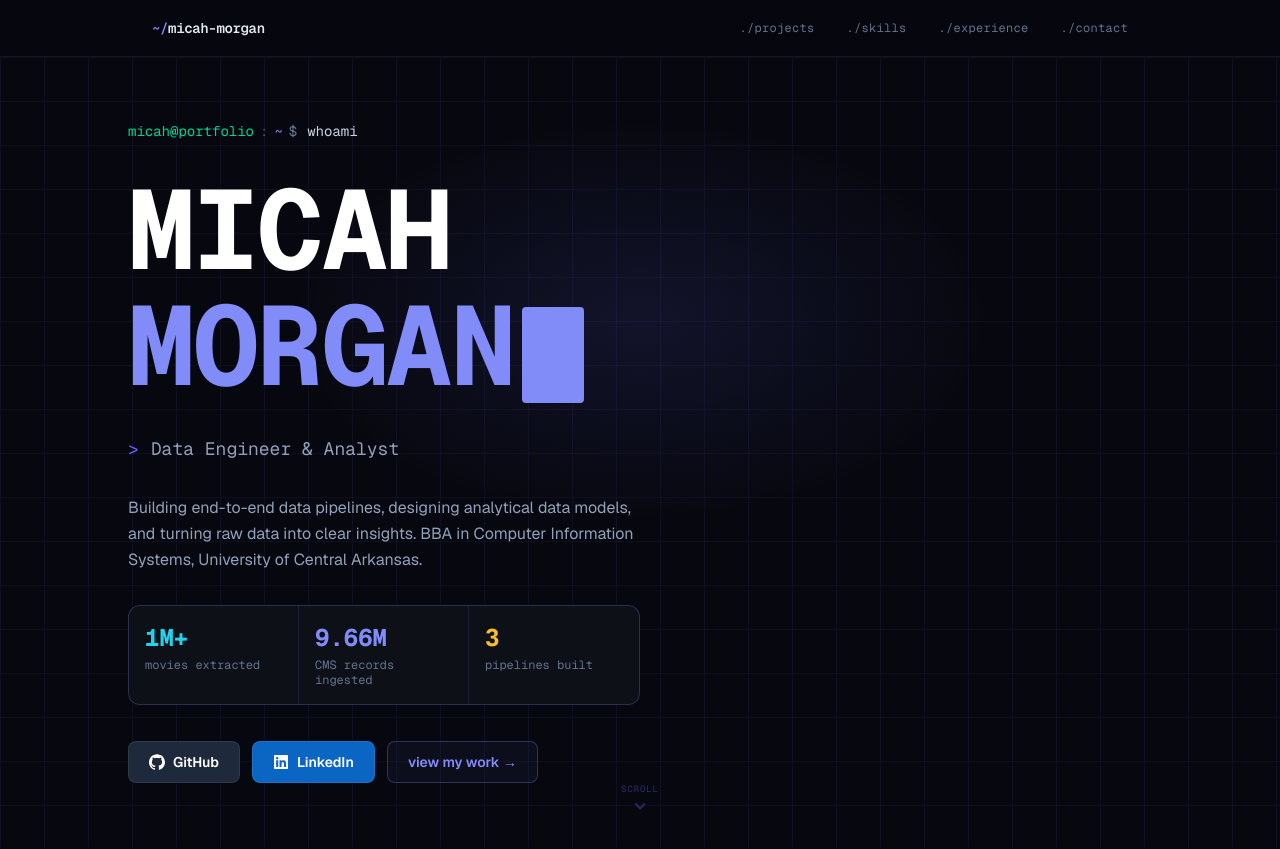
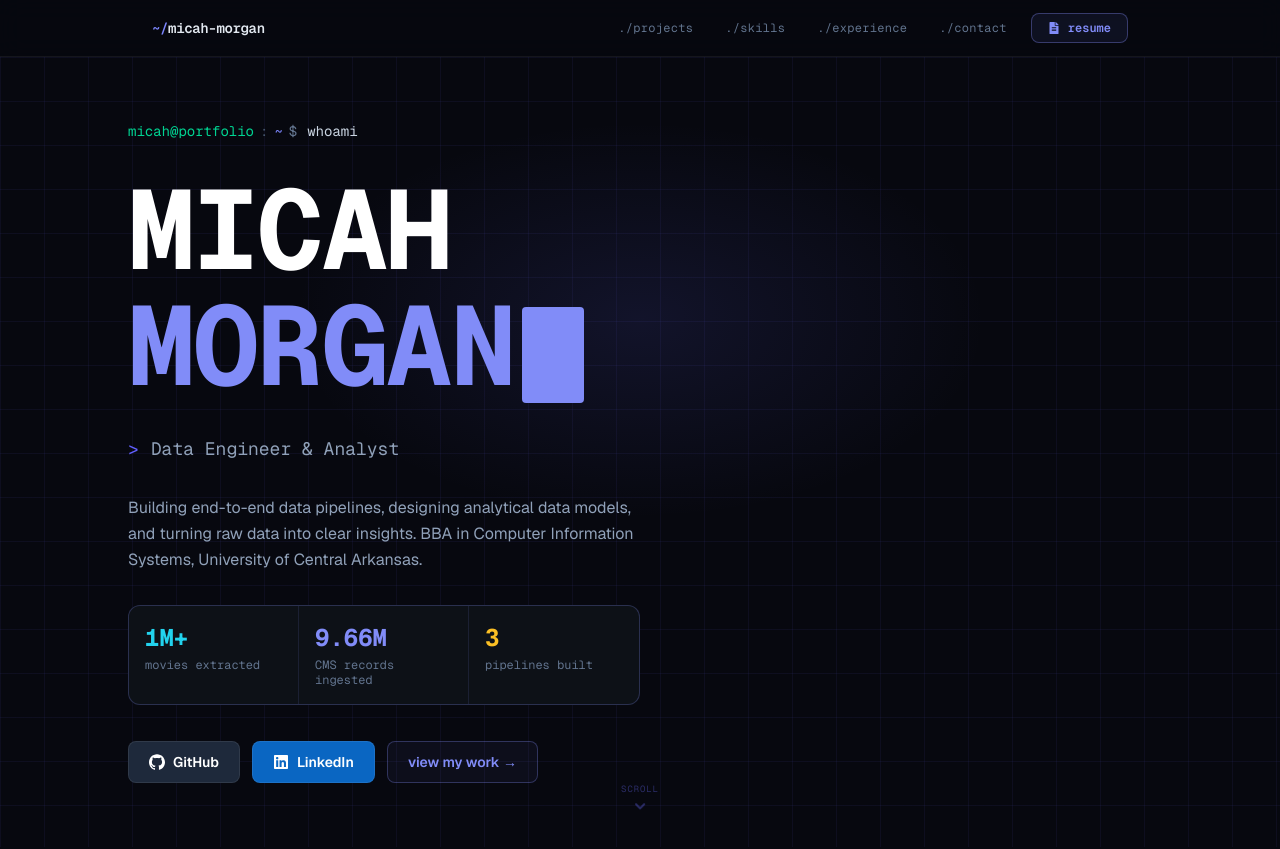
Before and after one commit to morganmicah200/Portfolio-Website, a Next.js app: page / in a window 1280 px wide. Shown: the top 849 px of the page. Built offline with nearby package versions, Linux system fonts and the light colour scheme.

Commit message:
Add resume PDF and header download button

```diff
--- a/app/components/Header.tsx
+++ b/app/components/Header.tsx
@@ -1,6 +1,7 @@
 "use client";
 
 import { useState } from "react";
+import { FaFileAlt } from "react-icons/fa";
 
 const navLinks = [
   { label: "projects", href: "#projects" },
@@ -26,7 +27,8 @@ export default function Header() {
         </span>
 
         {/* Desktop nav */}
-        <nav className="hidden md:flex items-center gap-8">
+        <div className="hidden md:flex items-center gap-6">
+          <nav className="flex items-center gap-8">
             {navLinks.map((link) => (
               <a
                 key={link.href}
@@ -37,6 +39,29 @@ export default function Header() {
               </a>
             ))}
           </nav>
+          <a
+            href="/resume.pdf"
+            target="_blank"
+            rel="noopener noreferrer"
+            className="inline-flex items-center gap-2 px-4 py-1.5 rounded-lg font-mono text-xs font-semibold transition-all duration-150"
+            style={{
+              color: "#818cf8",
+              border: "1px solid rgba(129,140,248,0.35)",
+              background: "rgba(129,140,248,0.08)",
+            }}
+            onMouseEnter={e => {
+              e.currentTarget.style.background = "rgba(129,140,248,0.16)";
+              e.currentTarget.style.borderColor = "rgba(129,140,248,0.6)";
+            }}
+            onMouseLeave={e => {
+              e.currentTarget.style.background = "rgba(129,140,248,0.08)";
+              e.currentTarget.style.borderColor = "rgba(129,140,248,0.35)";
+            }}
+          >
+            <FaFileAlt className="text-xs" />
+            resume
+          </a>
+        </div>
 
         {/* Mobile hamburger */}
         <button
@@ -73,6 +98,16 @@ export default function Header() {
                 ./{link.label}
               </a>
             ))}
+            <a
+              href="/resume.pdf"
+              target="_blank"
+              rel="noopener noreferrer"
+              onClick={() => setMenuOpen(false)}
+              className="font-mono text-sm text-indigo-400 hover:text-indigo-300 transition-colors flex items-center gap-2"
+            >
+              <FaFileAlt className="text-xs" />
+              resume
+            </a>
           </nav>
         </div>
       )}
```
Also changed, not shown: 1 other file (tests, documents, lock files or other folders). Lines whose indentation alone changed are shown as unchanged.
